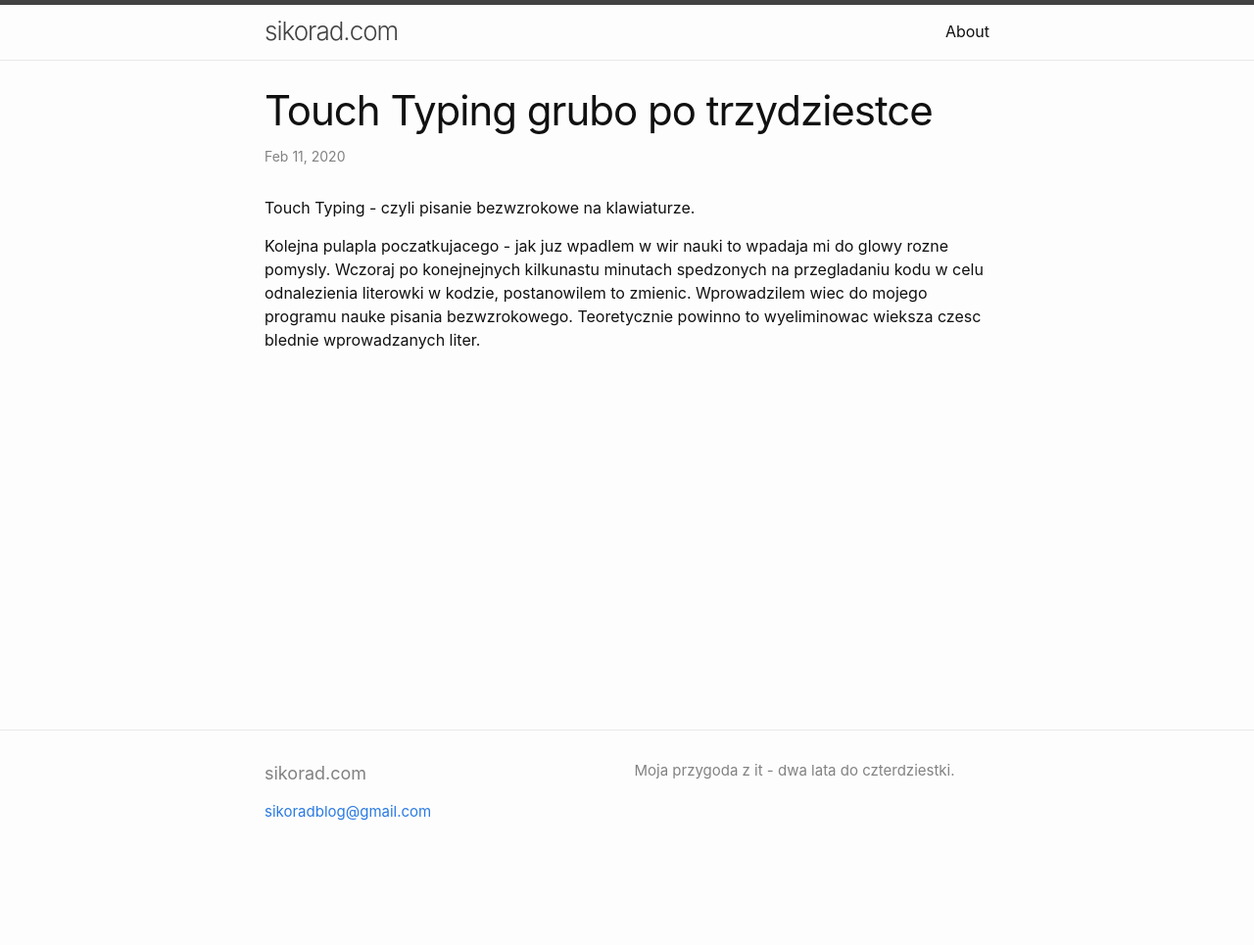
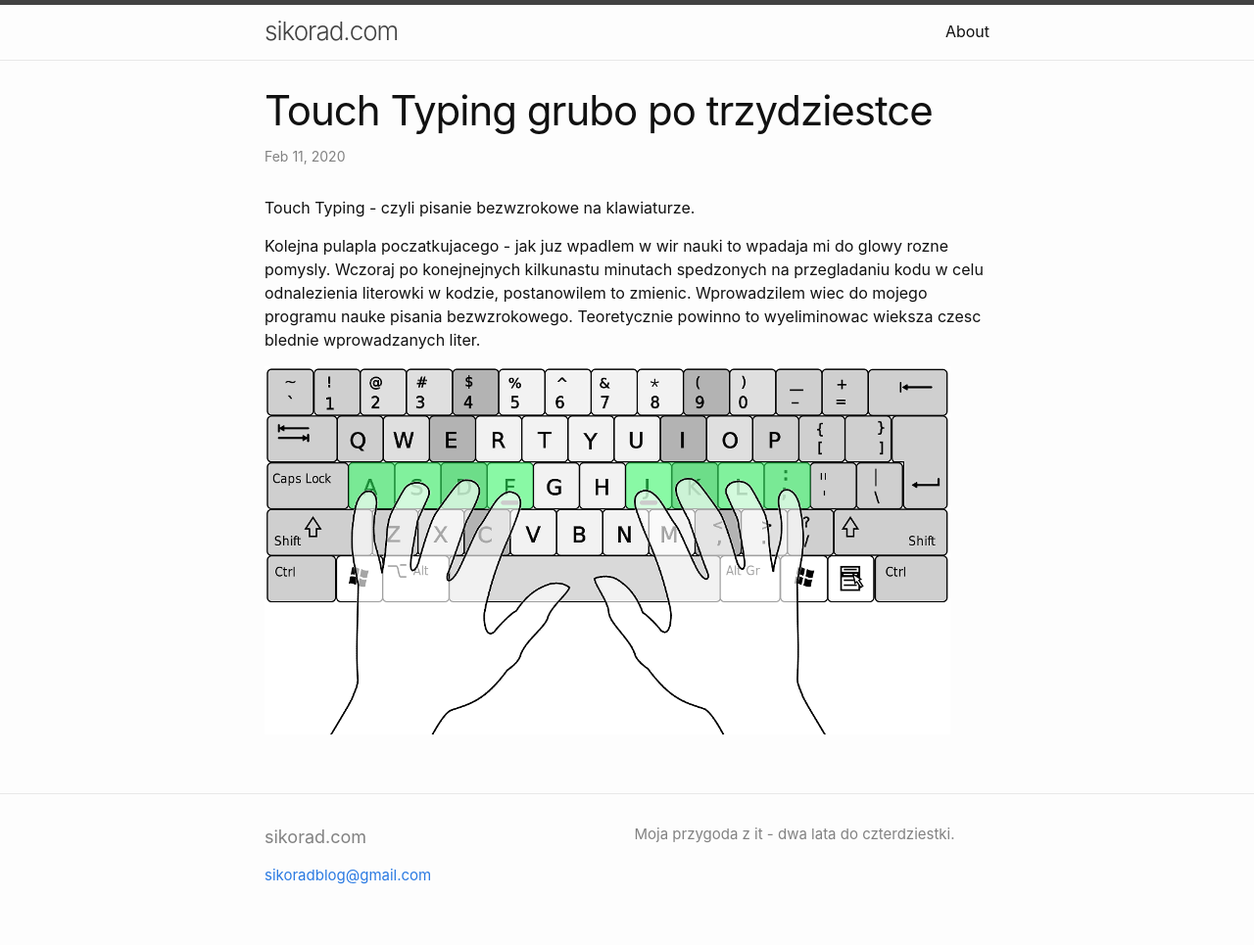
Before and after one commit to efiksio/sikorad, a Jekyll site: the page built from _posts/2020-02-11-touch-typing-grubo-po-30tce .markdown, in a window 1280 px wide. Shown: the whole page at 98% size. Built offline with Jekyll 4.4.1, drawn with Linux system fonts in a browser that asks for light colours; before the commit the page ends 900 px from its top, so only the background shows below that.

Commit message:
obrazek touch typing

```diff
--- a/_posts/2020-02-11-touch-typing-grubo-po-30tce .markdown
+++ b/_posts/2020-02-11-touch-typing-grubo-po-30tce .markdown
@@ -10,3 +10,5 @@ Kolejna pulapla poczatkujacego - jak juz wpadlem w wir nauki to wpadaja mi do gl
 Wczoraj po konejnejnych kilkunastu minutach spedzonych na przegladaniu kodu w celu odnalezienia literowki
 w kodzie, postanowilem to zmienic. Wprowadzilem wiec do mojego programu nauke pisania bezwzrokowego.
 Teoretycznie powinno to wyeliminowac wieksza czesc blednie wprowadzanych liter.
+
+![ilustracja touch typing](/assets/images/touch-typing-fingers.png)
```
Also changed, not shown: assets/images/touch-typing-fingers.png (added).
